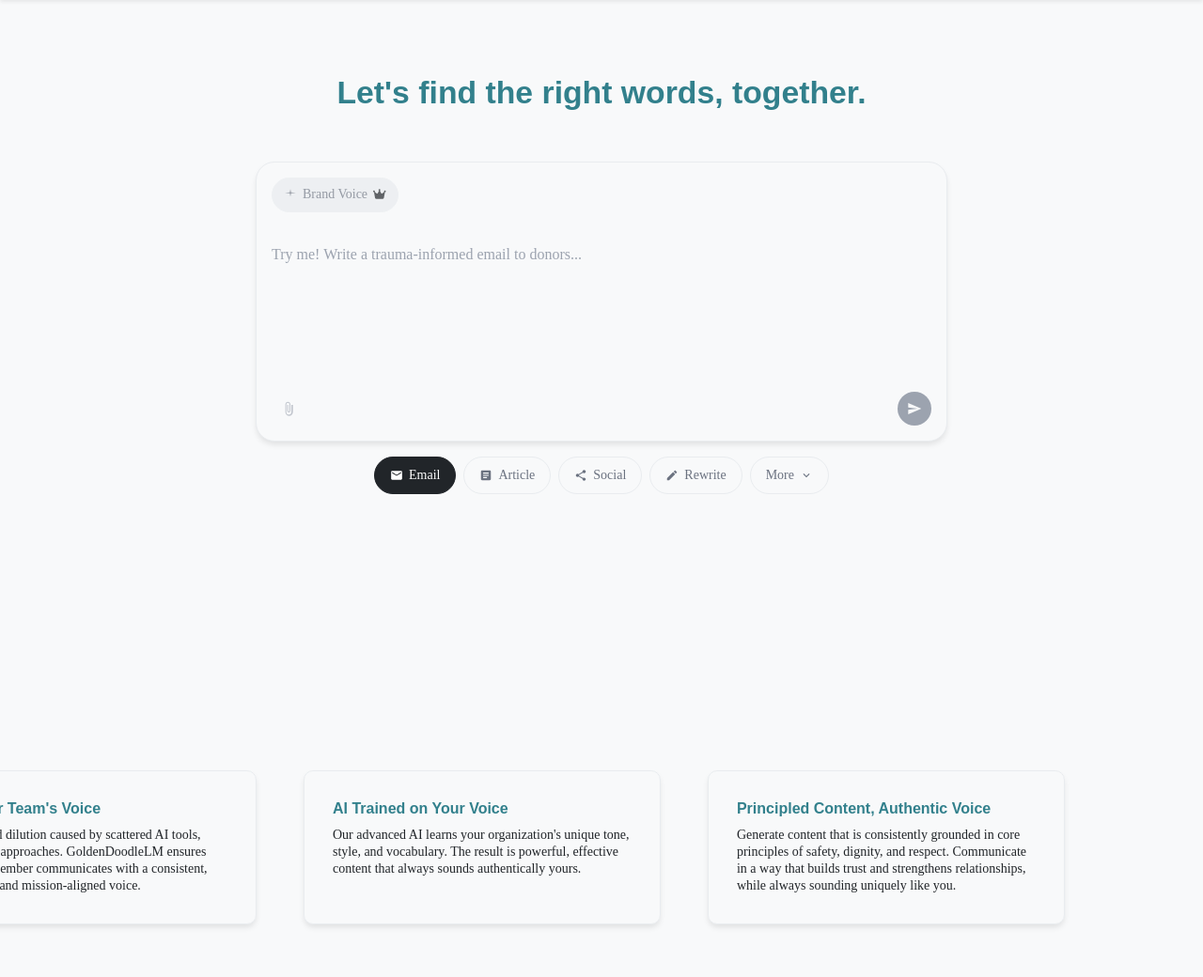
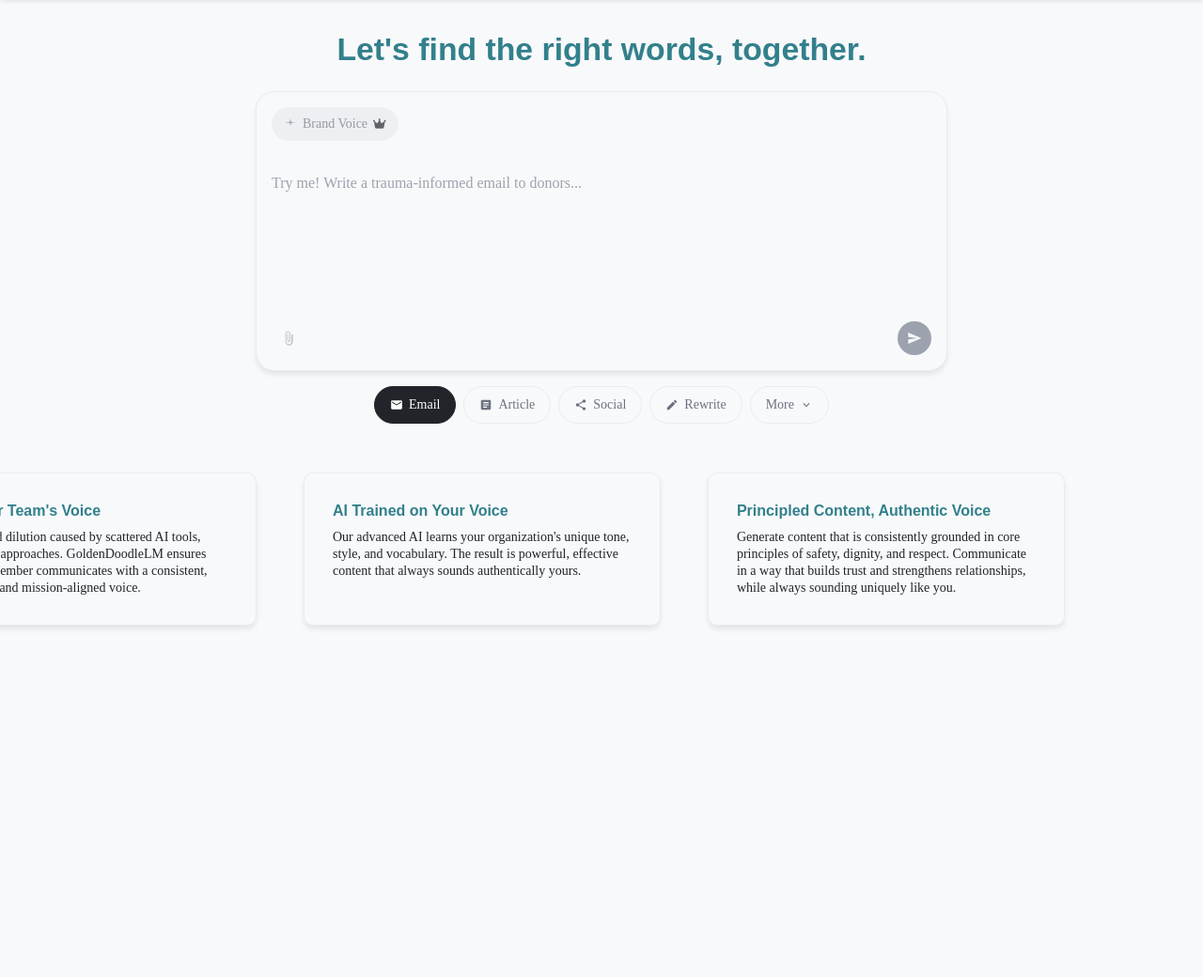
Before and after one commit to MKTNGco/GoldenDoodle_Beta, a Flask app: page / in a window 1280 px wide. Shown: the part 107-1147 px from the top of the page at 94% size. Run offline with Flask 3, Linux system fonts and the light colour scheme.

Commit message:
Assistant checkpoint: Remove negative margins and reduce hero height
Assistant generated file changes:
- static/css/style.css: Remove negative margin from demo prompt container
- templates/index.html: Reduce hero section height and adjust layout

---

User prompt:

Instead of giving the demo prompt window a negative margin of -450, can we just make the hero section shorter?

Replit-Commit-Author: Assistant
Replit-Commit-Session-Id: 5c424b1a-ac27-40c5-bcdd-623c49c67040

```diff
--- a/static/css/style.css
+++ b/static/css/style.css
@@ -157,7 +157,6 @@ a:hover {
 
 /* Demo Prompt Window Styles */
 .demo-prompt-container {
-    margin-top: -450px;
     position: relative;
     z-index: 10;
 }
--- a/templates/index.html
+++ b/templates/index.html
@@ -10,8 +10,8 @@
 <!-- Hero Section -->
 <section class="hero-section">
     <div class="container">
-        <div class="row align-items-center min-vh-100">
-            <div class="col-12 text-center mb-5" style="transform: translateY(-100px);">
+        <div class="row align-items-center" style="min-height: 60vh; padding: 2rem 0;">
+            <div class="col-12 text-center mb-4">
                 <h1 style="font-family: 'Poppins', sans-serif; font-weight: 600; font-size: 2.11rem; color: var(--clearwater-teal); margin: 0;">
                     Let's find the right words, together.
                 </h1>
```
